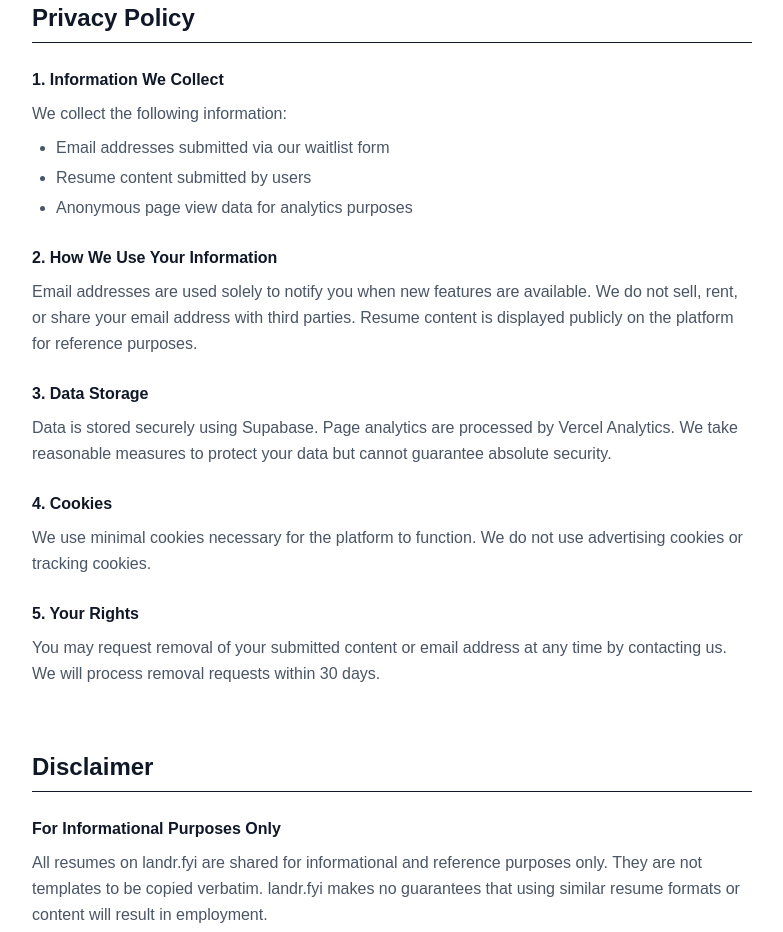
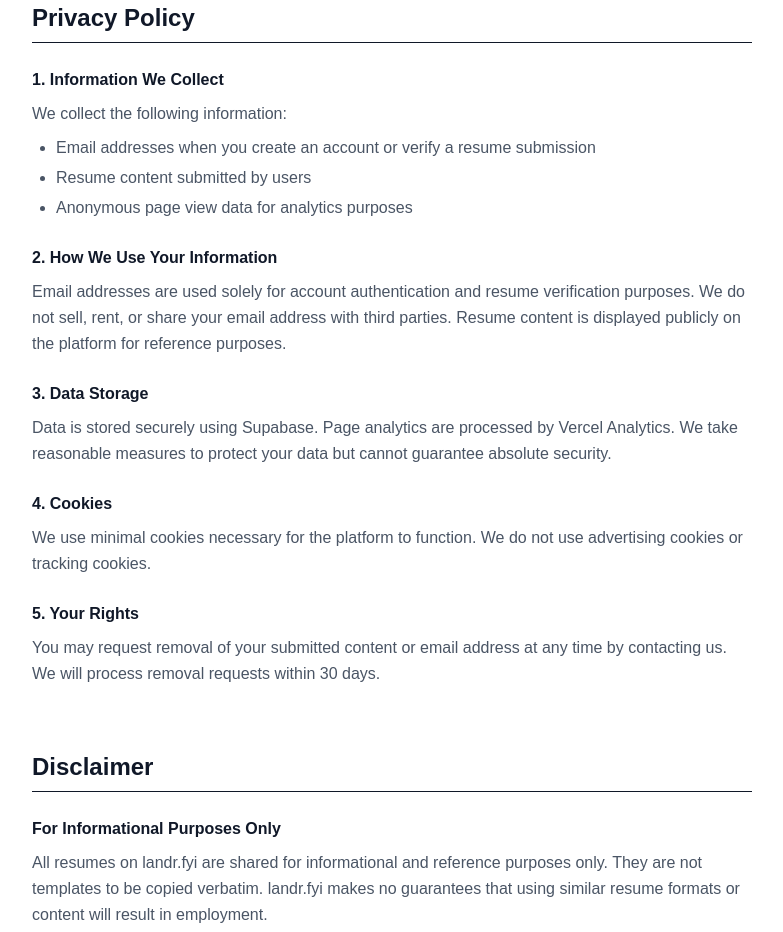
Before and after one commit to ramaraju3/landrfyi, a Next.js app: page /legal in a window 1280 px wide. Shown: the part 1320-2252 px from the top of the page, without its empty margins (248-1031 px from the left). Built offline with nearby package versions, Linux system fonts and the light colour scheme.

Commit message:
update legal page to reflect current data collection

```diff
--- a/app/legal/page.js
+++ b/app/legal/page.js
@@ -65,7 +65,7 @@ export default function Legal() {
               <h3 className="font-semibold text-gray-900 mb-2">1. Information We Collect</h3>
               <p>We collect the following information:</p>
               <ul className="list-disc ml-6 mt-2 space-y-1">
-                <li>Email addresses submitted via our waitlist form</li>
+                <li>Email addresses when you create an account or verify a resume submission</li>
                 <li>Resume content submitted by users</li>
                 <li>Anonymous page view data for analytics purposes</li>
               </ul>
@@ -73,7 +73,7 @@ export default function Legal() {
 
             <div>
               <h3 className="font-semibold text-gray-900 mb-2">2. How We Use Your Information</h3>
-              <p>Email addresses are used solely to notify you when new features are available. We do not sell, rent, or share your email address with third parties. Resume content is displayed publicly on the platform for reference purposes.</p>
+              <p>Email addresses are used solely for account authentication and resume verification purposes. We do not sell, rent, or share your email address with third parties. Resume content is displayed publicly on the platform for reference purposes.</p>
             </div>
 
             <div>
```
